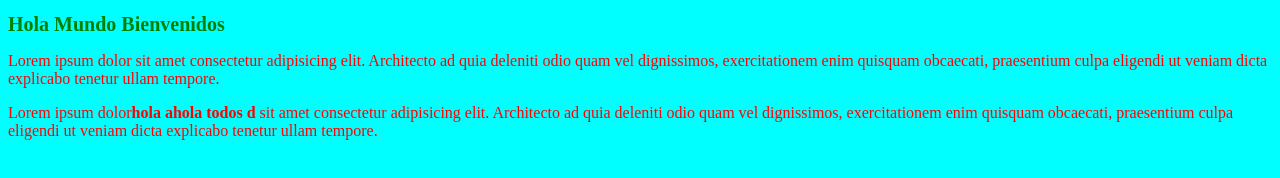
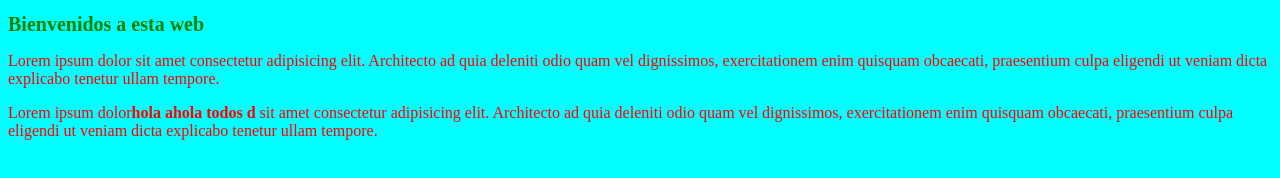
Before and after one commit to jhonatantiradoc/miweb, a plain HTML site: page index.html in a window 1280 px wide. Drawn offline with Linux system fonts and the light colour scheme.

Commit message:
Se modifica el titulo de la web

```diff
--- a/index.html
+++ b/index.html
@@ -7,7 +7,7 @@
     <link rel="stylesheet" href="css/main.css">
 </head>
 <body>
-    <h1>Hola Mundo Bienvenidos</h1>
+    <h1>Bienvenidos a esta web</h1>
     <p>Lorem ipsum dolor sit amet consectetur adipisicing elit. Architecto ad quia deleniti odio quam vel dignissimos, exercitationem enim quisquam obcaecati, praesentium culpa eligendi ut veniam dicta explicabo tenetur ullam tempore.</p>
 
     <p>Lorem ipsum dolor<strong>hola ahola todos d</strong> sit amet consectetur adipisicing elit. Architecto ad quia deleniti odio quam vel dignissimos, exercitationem enim quisquam obcaecati, praesentium culpa eligendi ut veniam dicta explicabo tenetur ullam tempore.</p>
```
